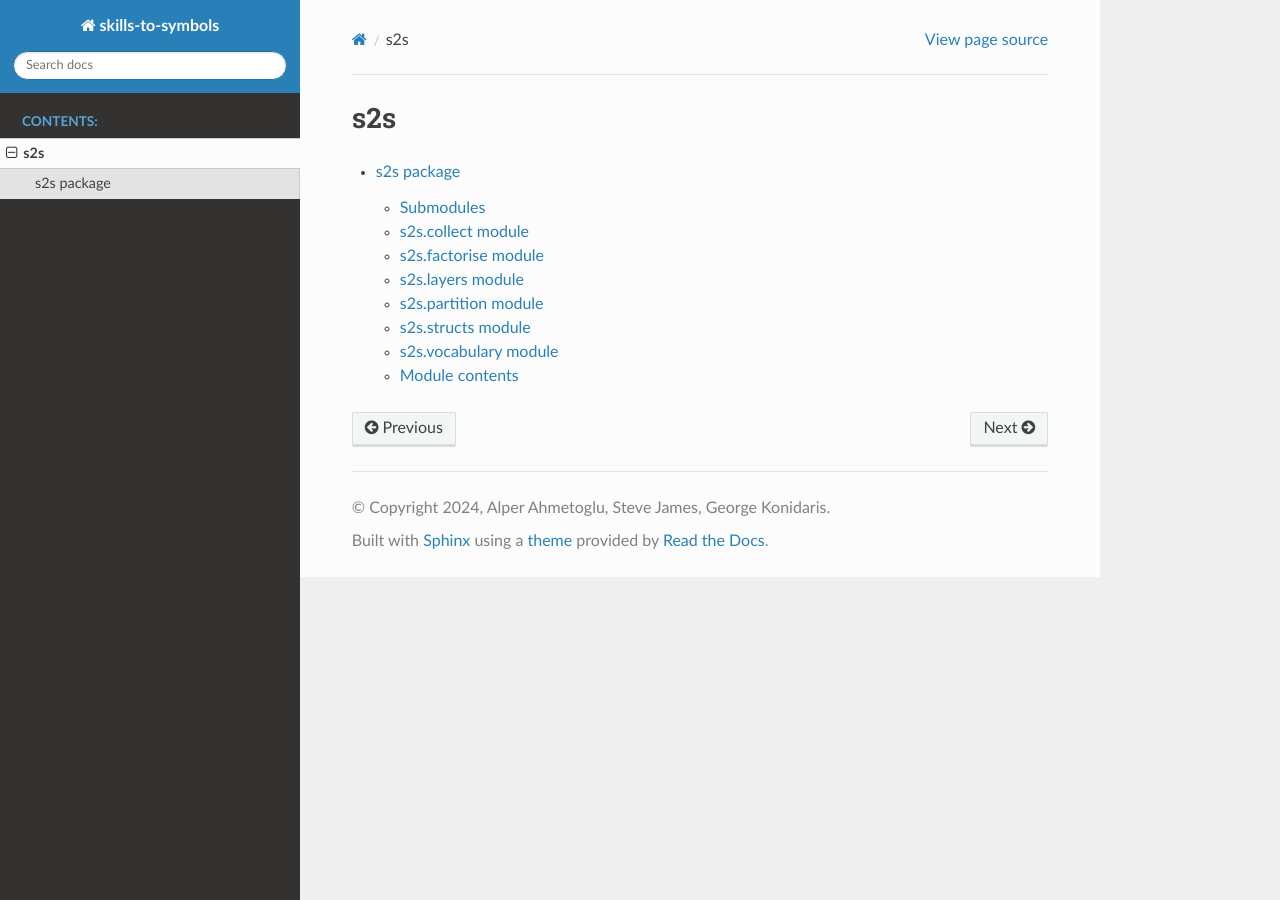
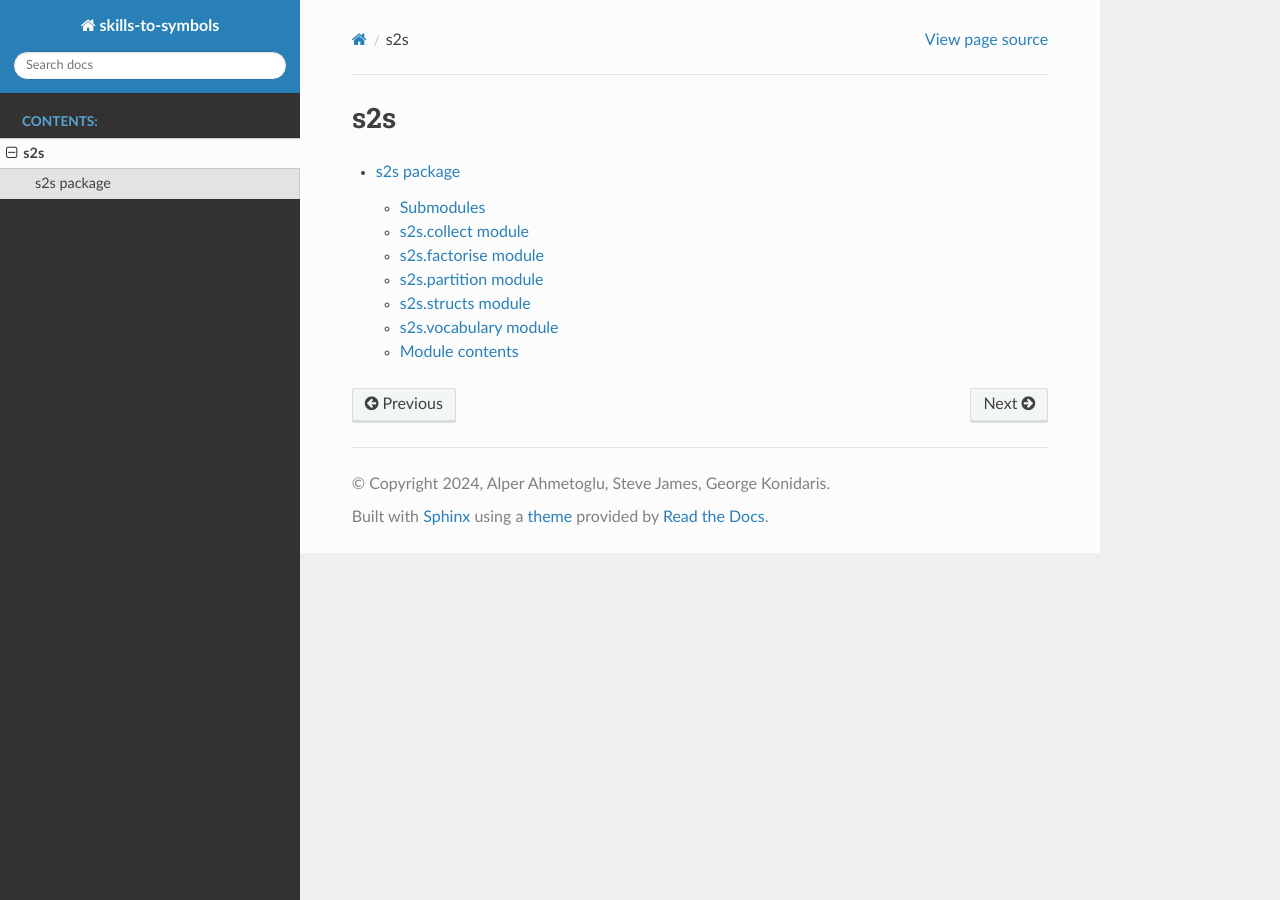
Before and after one commit to alper111/s2s, a Sphinx documentation site: the page built from docs/source/modules.rst, in a window 1280 px wide. Built offline with Sphinx 7.4.7 and the Read the Docs theme 2.0.0, drawn with Linux system fonts in a browser that asks for light colours.

Commit message:
rm layers

```diff
--- a/docs/source/s2s.rst
+++ b/docs/source/s2s.rst
@@ -16,14 +16,6 @@ s2s.factorise module
 --------------------
 
 .. automodule:: s2s.factorise
-   :members:
-   :undoc-members:
-   :show-inheritance:
-
-s2s.layers module
------------------
-
-.. automodule:: s2s.layers
    :members:
    :undoc-members:
    :show-inheritance:
```
